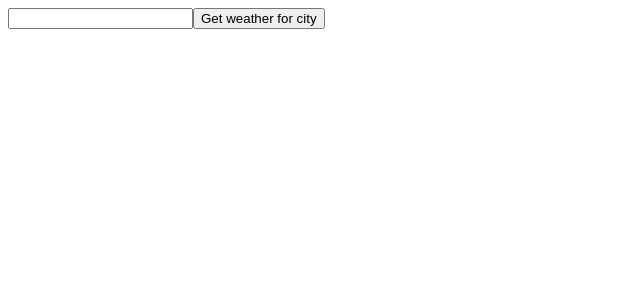
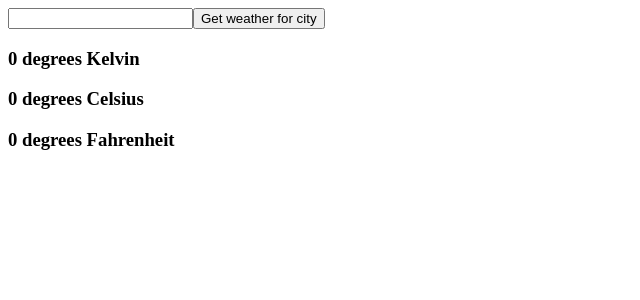
Before and after one commit to bigoniisan/weather-app, an Angular app: page / in a window 1280 px wide. Shown: the top 300 px of the page, without its empty margins (0-640 px from the left). Built offline with nearby package versions, Linux system fonts and the light colour scheme.

Commit message:
temperature interpolation display working

```diff
--- a/src/app/call-weather-api/call-weather-api.component.html
+++ b/src/app/call-weather-api/call-weather-api.component.html
@@ -1,7 +1,21 @@
 <div id="container">
 
-  <input id="location-text" name="location-text" type="text">
-
+  <input id="location" name="location" type="text">
   <button (click)="getWeather()">Get weather for city</button>
 
+  <!-- <h3 [class.temp-reading]="showTemp">{{ tempKelvin }} degrees Kelvin</h3>
+  <h3 [class.temp-reading]="showTemp">{{ tempCelsius }} degrees Celsius</h3>
+  <h3 [class.temp-reading]="showTemp">{{ tempFahrenheit }} degrees Fahrenheit</h3> -->
+
+  <h3 class="temp-reading">{{ tempKelvin }} degrees Kelvin</h3>
+  <h3 class="temp-reading">{{ tempCelsius }} degrees Celsius</h3>
+  <h3 class="temp-reading">{{ tempFahrenheit }} degrees Fahrenheit</h3>
+
+  <!-- <form name="search-form">
+    <br>
+    <label for="location-text">City: </label>
+    <br>
+    <input id="location-text" name="location-text" type="text">
+    <input id="search-form-input" type="submit" value="Get Weather For City">
+</form> -->
 </div>
--- a/src/app/call-weather-api/call-weather-api.component.ts
+++ b/src/app/call-weather-api/call-weather-api.component.ts
@@ -15,20 +15,38 @@ export class CallWeatherApiComponent implements OnInit {
 
   private data: IWeatherData;
 
+  private tempKelvin: number;
+  private tempCelsius: number;
+  private tempFahrenheit: number;
+
+  public showTemp: boolean;
+
   constructor() { }
 
   ngOnInit() {
+    this.tempKelvin = 0;
+    this.tempCelsius = 0;
+    this.tempFahrenheit = 0;
+    this.showTemp = false;
   }
 
   async getWeather() {
     this.data = this.processData(await this.getWeatherData());
+    this.tempKelvin = this.data.tempKelvin;
+    this.tempCelsius = this.data.tempCelsius;
+    this.tempFahrenheit = this.data.tempFahrenheit;
+    this.showTemp = true;
     console.log(this.data);
   }
 
   async getWeatherData() {
-    const locationTextHTMLInput: HTMLInputElement = document.getElementById("location-text") as HTMLInputElement;
+    const locationTextHTMLInput: HTMLInputElement = document.getElementById("location") as HTMLInputElement;
     const locationText = locationTextHTMLInput.value;
+
+    // const locationInput = document.forms["search-form"]["location-text"].value;
+
     const url: string = this.url + locationText + "&APPID=" + this.apiKey;
+    // const url: string = this.url + locationInput + "&APPID=" + this.apiKey;
 
     try {
       const response = await fetch(url, {mode: 'cors'});
@@ -50,4 +68,8 @@ export class CallWeatherApiComponent implements OnInit {
     };
     return data;
   }
+
+  getData() {
+    return this.data;
+  }
 }
```
